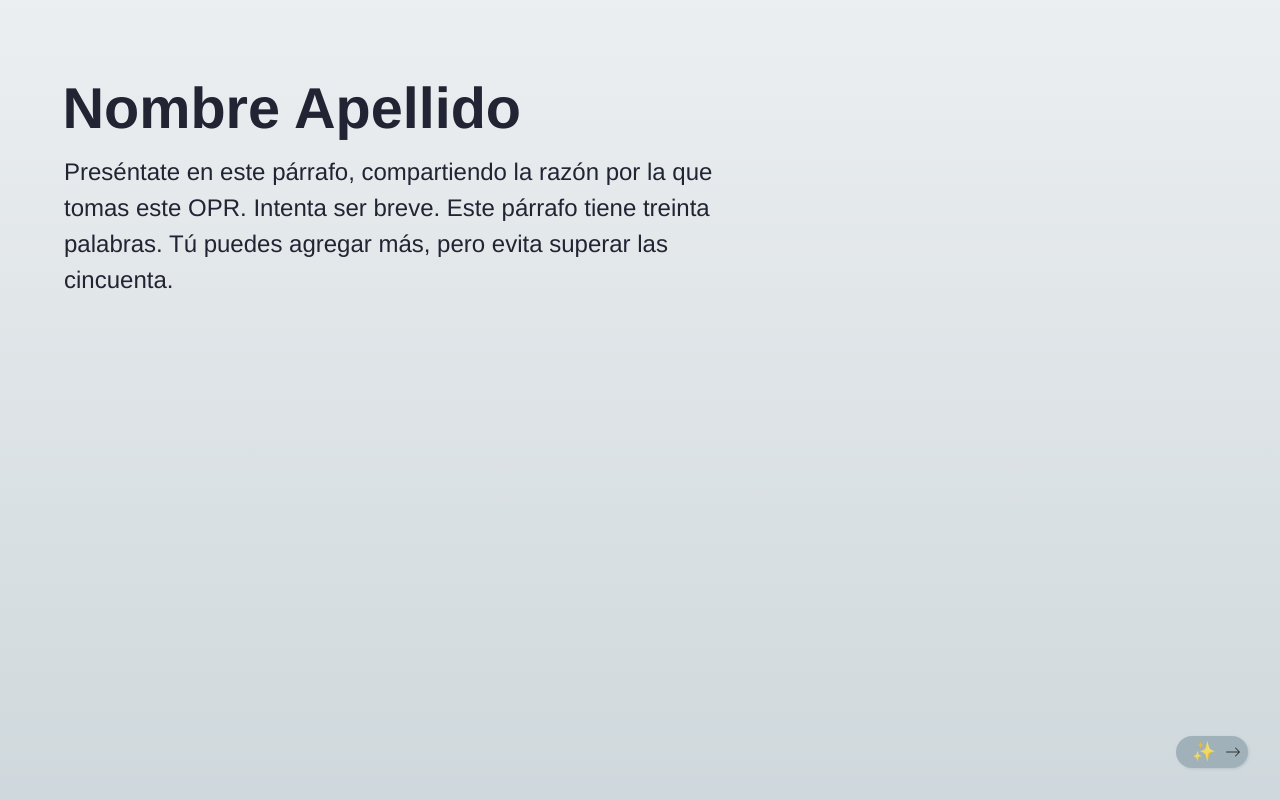
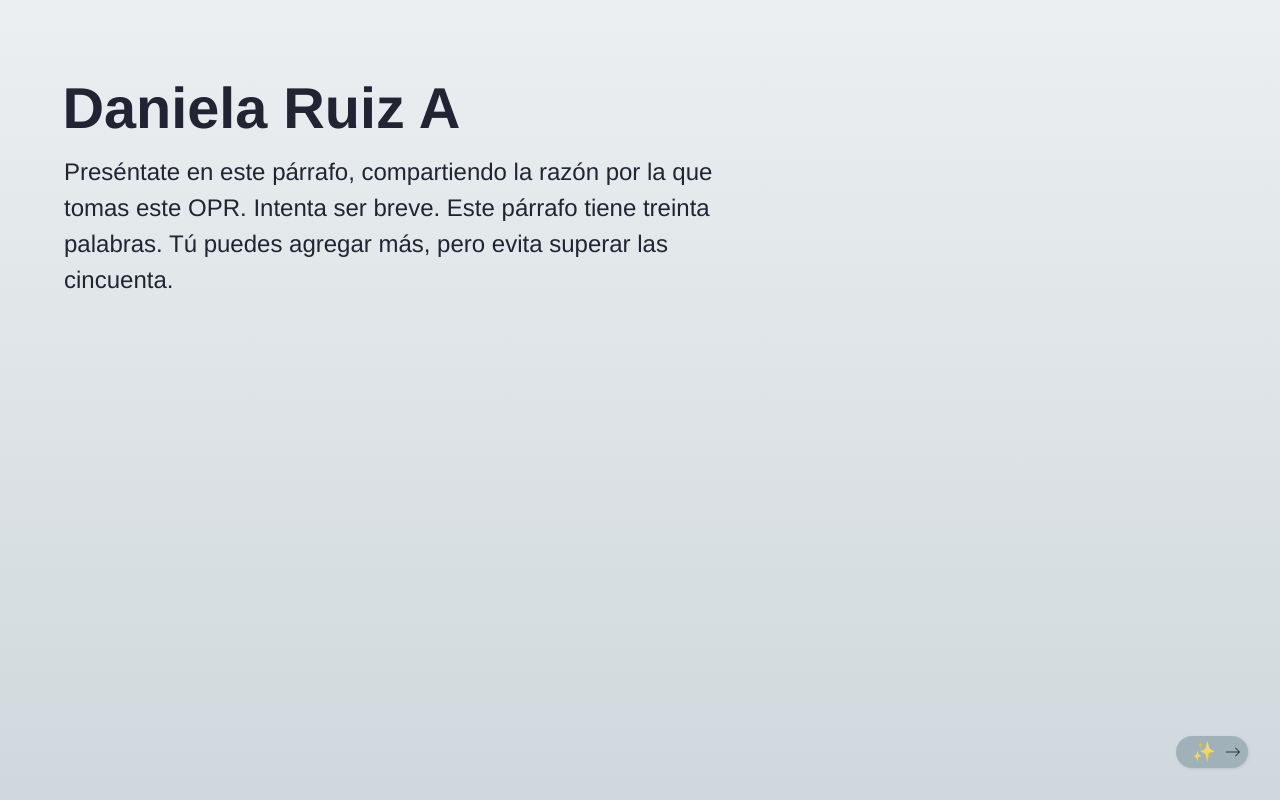
Before and after one commit to DaniRuizA/Clase-01, a plain HTML site: page index.html in a window 1280 px wide. Drawn offline with nearby package versions, Linux system fonts and the light colour scheme.

Commit message:
Update index.html

```diff
--- a/index.html
+++ b/index.html
@@ -17,7 +17,7 @@
     <body>
 
         <main>
-            <h1>Nombre Apellido</h1>
+            <h1>Daniela Ruiz A</h1>
             <p>Preséntate en este párrafo, compartiendo la razón por la que tomas este OPR. Intenta ser breve. Este párrafo tiene treinta palabras. Tú puedes agregar más, pero evita superar las cincuenta.</p>
         </main>
 
```
